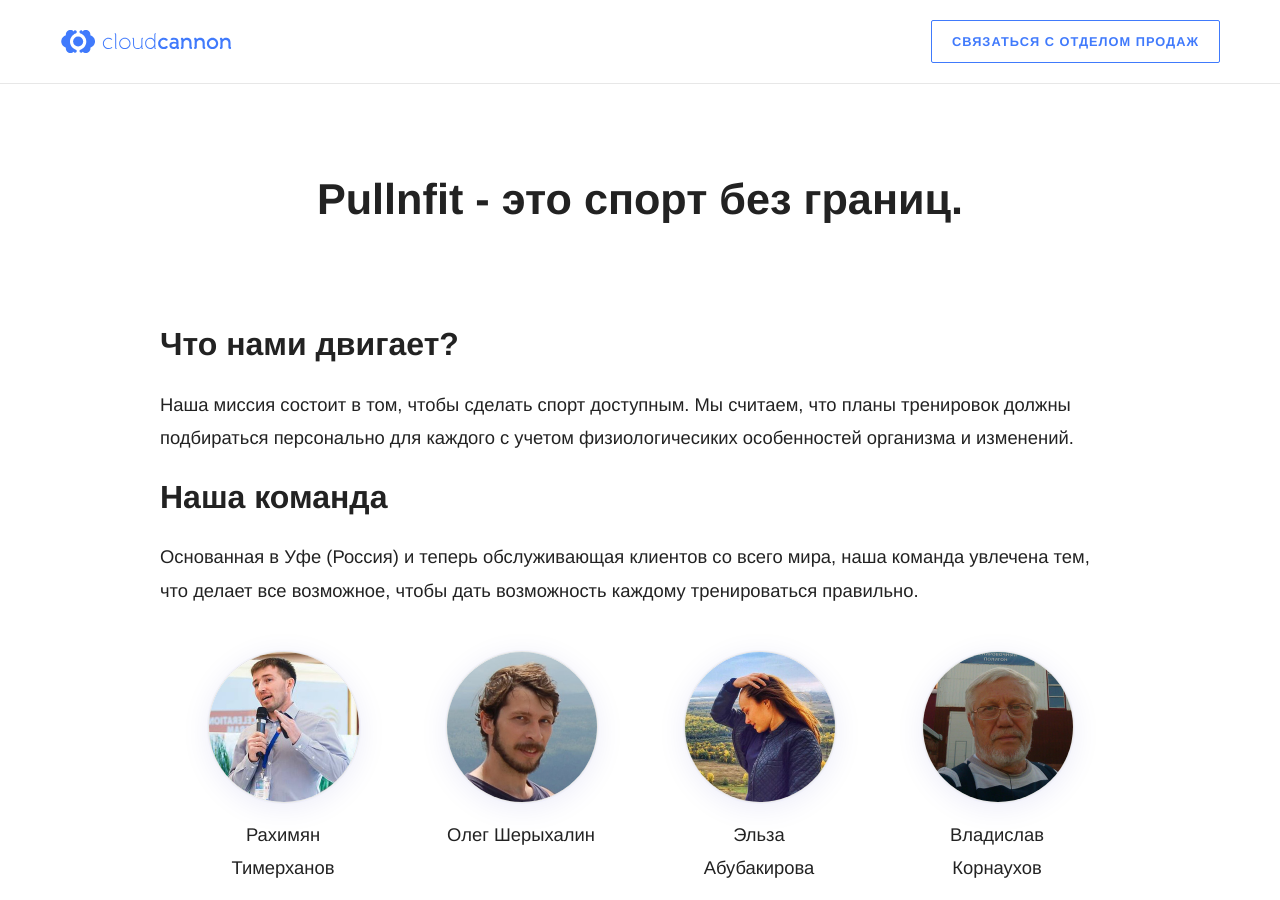
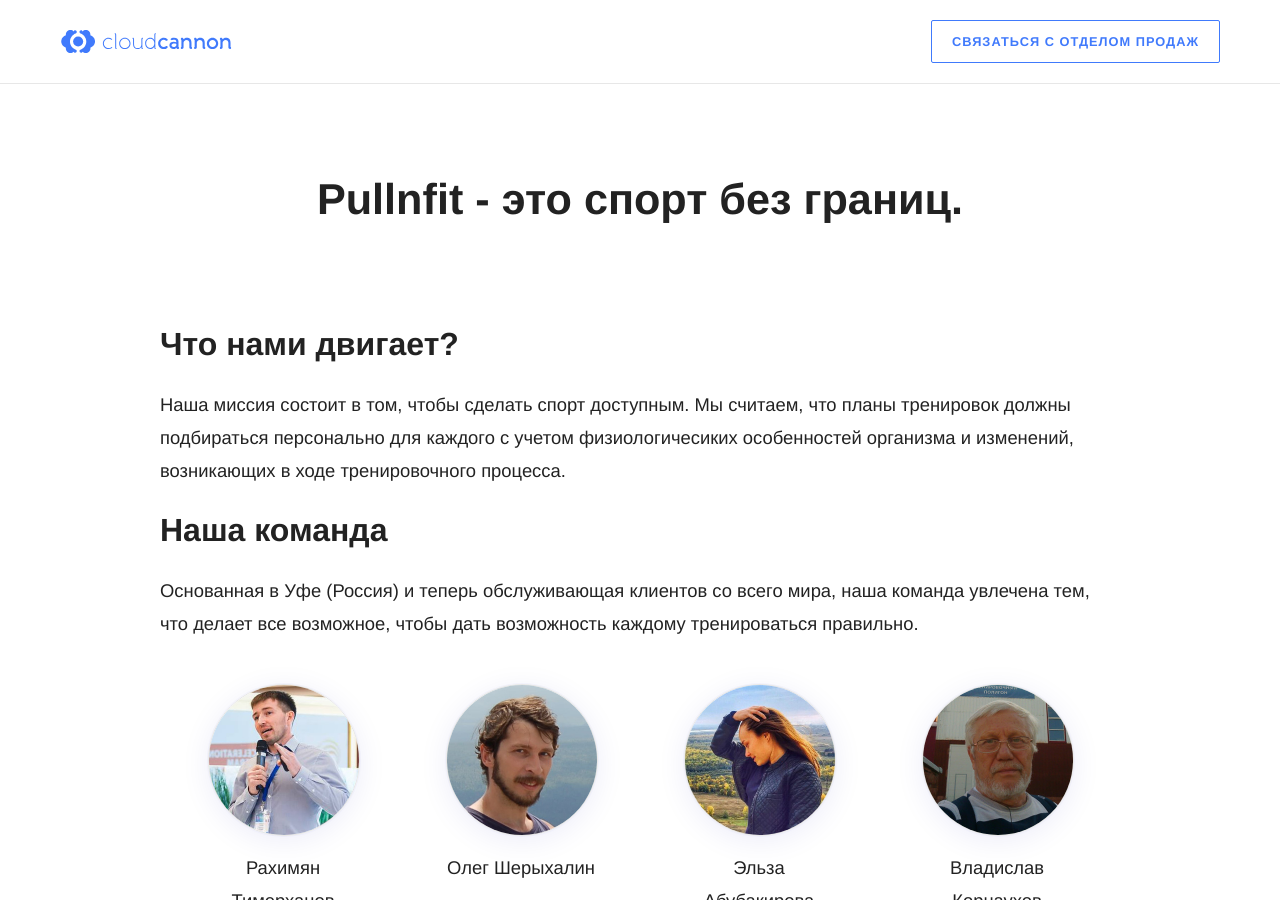
Before and after one commit to RakhimyanTim/adroholic.github.io, a Jekyll site: the page built from pages/about.html, in a window 1280 px wide and 900 px high. Built offline with Jekyll 4.4.1, drawn with Linux system fonts in a browser that asks for light colours; some web fonts are replaced.

Commit message:
Update about.html

```diff
--- a/pages/about.html
+++ b/pages/about.html
@@ -8,7 +8,7 @@
 	<h1>Pullnfit - это спорт без границ.</h1>
 
 	<h2>Что нами двигает?</h2>
-	<p>Наша миссия состоит в том, чтобы сделать спорт доступным. Мы считаем, что планы тренировок должны подбираться персонально для каждого с учетом физиологичесиких особенностей организма и изменений.</p>
+	<p>Наша миссия состоит в том, чтобы сделать спорт доступным. Мы считаем, что планы тренировок должны подбираться персонально для каждого с учетом физиологичесиких особенностей организма и изменений, возникающих в ходе тренировочного процесса.</p>
 
 	<h2>Наша команда</h2>
 	<p>Основанная в Уфе (Россия) и теперь обслуживающая клиентов со всего мира, наша команда увлечена тем, что делает все возможное, чтобы дать возможность каждому тренироваться правильно.</p>
```
